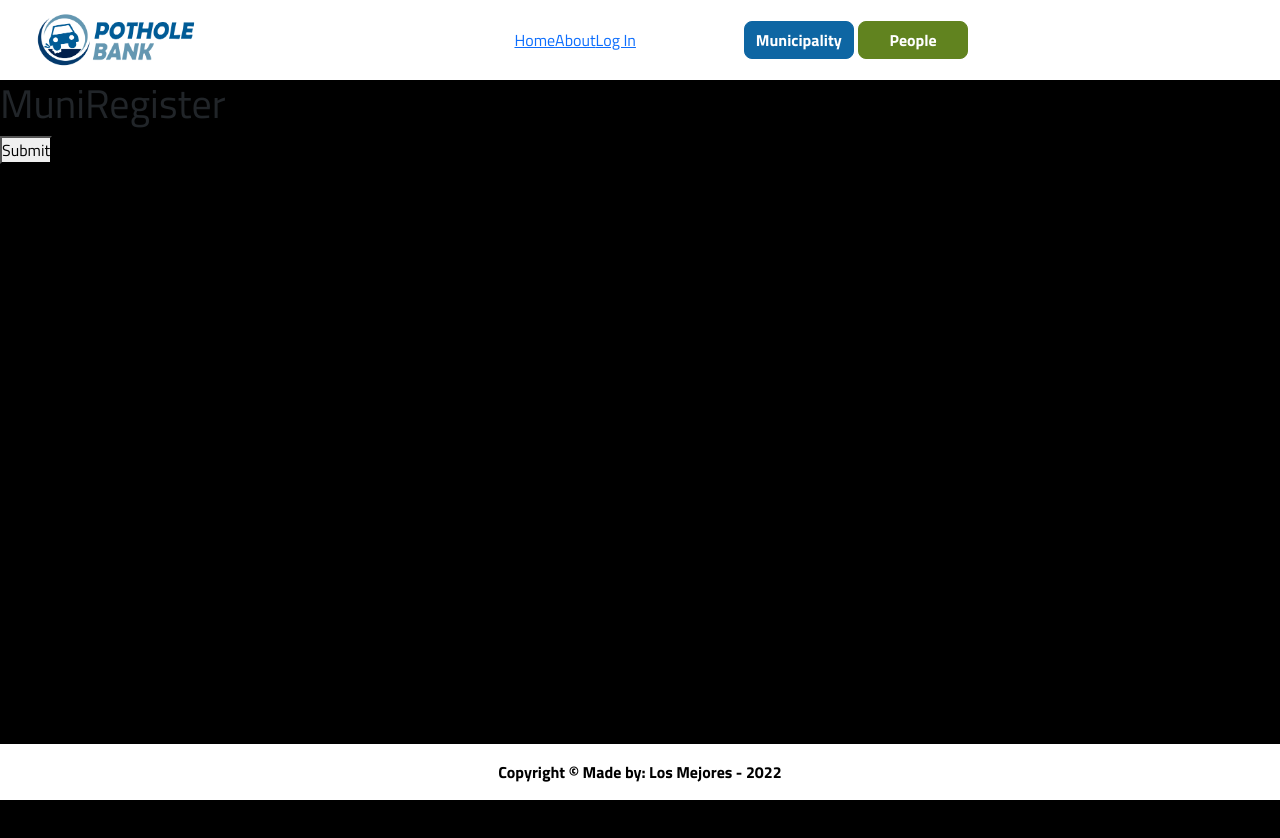
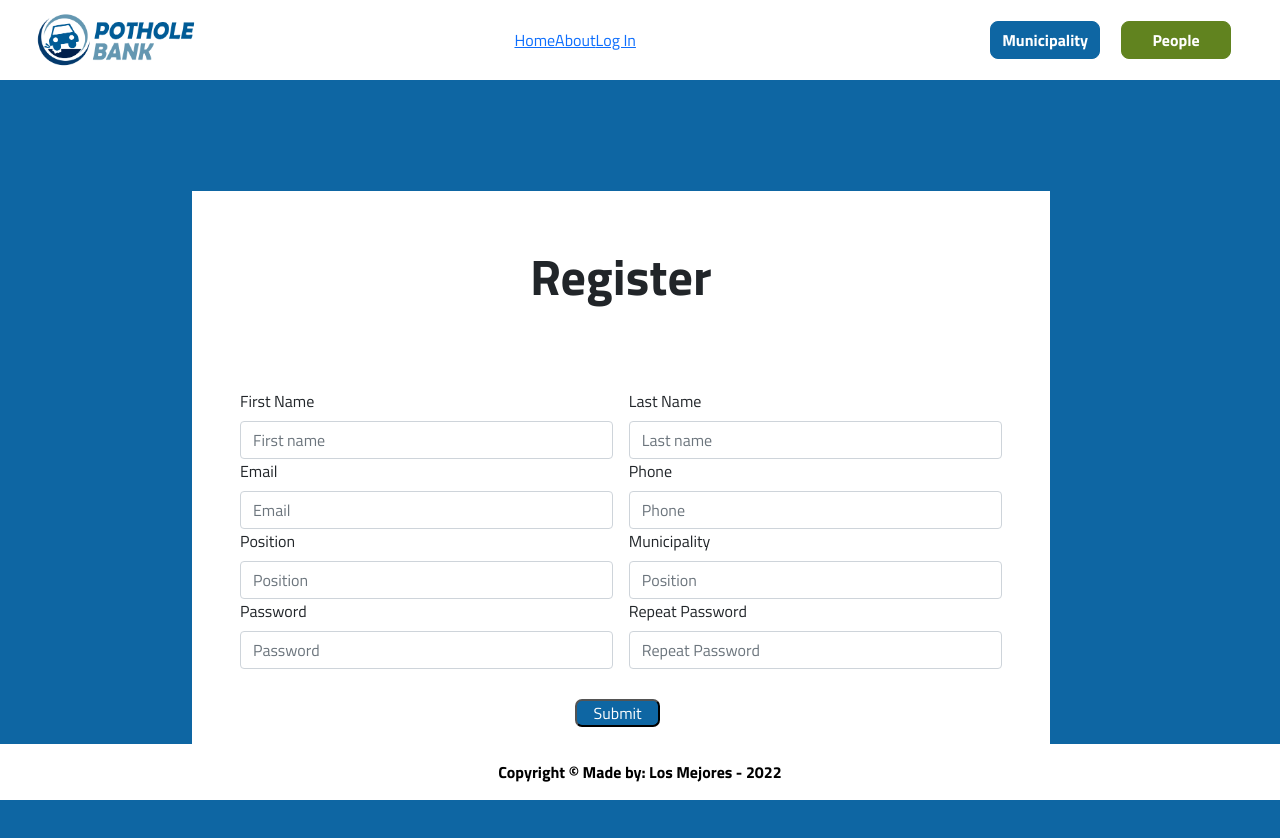
Before and after one commit to ImMikeC/PotHole_Bank, a React app: page /municipality/register in a window 1280 px wide. Shown: the top 838 px of the page. Before the commit the page ends 800 px from the top, so only its background shows below. Built offline with nearby package versions, Linux system fonts and the light colour scheme.

Commit message:
Register

```diff
--- a/src/App.css
+++ b/src/App.css
@@ -1,13 +1,13 @@
 body {
-    background-color: rgb(0, 0, 0);
-    margin: 0;
+  background-color: #1e4a5f;
+  margin: 0;
 }
 
 .footer {
-    background-color: rgb(255, 255, 255);
-    font-family: 'Rokkitt', serif;
+  background-color: rgb(255, 255, 255);
+  font-family: "Rokkitt", serif;
 }
 .footer p {
-    color: black;
-    font-weight: bold;
+  color: black;
+  font-weight: bold;
 }
--- a/src/App.jsx
+++ b/src/App.jsx
@@ -16,14 +16,17 @@ const App = ({ copyright }) => {
     <BrowserRouter>
       <Navbar />
       <Routes>
-                <Route path="/" element={<Home/>} />
-                <Route path="/about" element={<About/>} />
-                <Route path="/login" element={<Login/>}/>
-                <Route path="/municipality" element={<Municipality/>} />
-                <Route path="/municipality/register" element={<MuniRegister/>}/>
-                <Route path="/people" element={<People/>} />
-                <Route path="/people/register" element={<PeopleRegister/>}/>
-                <Route path="*" element={<NotFound/>}/>
+        <Route path="/" element={<Home />} />
+        <Route path="/about" element={<About />} />
+        <Route path="/login" element={<Login />} />
+        <Route path="/municipality" element={<Municipality />} />
+        <Route
+          path="/municipality/register"
+          element={<MuniRegister color="#0E66A3" />}
+        />
+        <Route path="/people" element={<People />} />
+        <Route path="/people/register" element={<PeopleRegister />} />
+        <Route path="*" element={<NotFound />} />
       </Routes>
       <Footer footer={copyright} />
     </BrowserRouter>
--- /dev/null
+++ b/src/styles/MuniRegister.css
@@ -0,0 +1,28 @@
+.contenedor {
+  width: 67%;
+  height: 70%;
+  margin-bottom: 150px;
+  margin-top: 150px;
+  background-color: white;
+  position: relative;
+  left: 15%;
+  bottom: 39px;
+}
+
+.title {
+  height: 150px;
+  font-size: 50px;
+  font-weight: bold;
+  background-color: white;
+  text-align: center;
+}
+
+.buttonSubmit {
+  position: relative;
+  left: 44%;
+  width: 85px;
+  top: 30px;
+  border-radius: 7px;
+  background-color: #0e66a3;
+  color: white;
+}
--- a/src/styles/Navbar.css
+++ b/src/styles/Navbar.css
@@ -105,7 +105,7 @@ nav {
 .buttonMuni {
   background-color: #0e66a3;
   position: relative;
-  left: 98%;
+  left: 322%;
   color: white;
   font-weight: bold;
   width: 110px;
@@ -117,7 +117,7 @@ nav {
 .buttonPeople {
   background-color: #61831f;
   position: relative;
-  left: 102%;
+  left: 341%;
   color: white;
   font-weight: bold;
   width: 110px;
--- /dev/null
+++ b/src/styles/PeopleRegister.css
@@ -0,0 +1,10 @@
+.contenedor2 {
+  width: 50%;
+  height: 70%;
+  margin-bottom: 150px;
+  margin-top: 150px;
+  background-color: white;
+  position: relative;
+  left: 27%;
+  bottom: 39px;
+}
--- a/src/views/Home.js
+++ b/src/views/Home.js
@@ -1,13 +1,14 @@
 import React from "react";
-import Showcase from '../components/Showcase';
+import Showcase from "../components/Showcase";
 
 const Home = () => {
-    return (
-        <>
-            <h1>Home</h1>
-            <Showcase />
-        </>
-    )
-}
+  document.body.style.backgroundColor = "#1E4A5F";
+  return (
+    <>
+      <h1>Home</h1>
+      <Showcase />
+    </>
+  );
+};
 
 export default Home;
--- a/src/views/Login.js
+++ b/src/views/Login.js
@@ -1,15 +1,20 @@
-import React from 'react';
+import React from "react";
 import Button from "../components/Button";
 import { Link } from "react-router-dom";
 
 const Login = () => {
-    return (
-        <>
-            <h1>Login</h1>
-            <Link to="/people/register"><Button className={"buttonPeopleRegister"} text={"Register People"} /></Link>
-            <Link to="/municipality/register"><Button className={"buttonMuniRegister"} text={"Register Muni"} /></Link>
-        </>
-    )
-}
+  document.body.style.backgroundColor = "#1E4A5F";
+  return (
+    <>
+      <h1>Login</h1>
+      <Link to="/people/register">
+        <Button className={"buttonPeopleRegister"} text={"Register People"} />
+      </Link>
+      <Link to="/municipality/register">
+        <Button className={"buttonMuniRegister"} text={"Register Muni"} />
+      </Link>
+    </>
+  );
+};
 
 export default Login;
--- a/src/views/MuniRegister.js
+++ b/src/views/MuniRegister.js
@@ -1,13 +1,111 @@
-import React from 'react';
+import React from "react";
 import Button from "../components/Button";
+import "../styles/MuniRegister.css";
 
-const MuniRegister = () => {
-    return (
-        <>
-            <h1>MuniRegister</h1>
-            <Button className={"buttonSubmit"} text={"Submit"} />
-        </>
-    )
-}
+const MuniRegister = ({ color }) => {
+  document.body.style.backgroundColor = "#0e66a3";
+  return (
+    <div className="contenedor p-5">
+      <div className="title">Register</div>
+      <div className="row g-3">
+        <div className="col">
+          <label for="inputEmail4" class="form-label">
+            First Name
+          </label>
+          <input
+            type="text"
+            className="form-control"
+            placeholder="First name"
+            aria-label="First name"
+          />
+        </div>
+        <div className="col">
+          <label for="inputEmail4" class="form-label">
+            Last Name
+          </label>
+          <input
+            type="text"
+            className="form-control"
+            placeholder="Last name"
+            aria-label="Last name"
+          />
+        </div>
+      </div>
+      <div className="row g-3">
+        <div class="col-md-6">
+          <label for="inputEmail4" class="form-label">
+            Email
+          </label>
+          <input
+            type="email"
+            placeholder="Email"
+            class="form-control"
+            id="inputEmail4"
+          />
+        </div>
+        <div class="col-md-6">
+          <label for="inputEmail4" class="form-label">
+            Phone
+          </label>
+          <input
+            type="email"
+            placeholder="Phone"
+            class="form-control"
+            id="inputEmail4"
+          />
+        </div>
+      </div>
+      <div className="row g-3">
+        <div class="col-md-6">
+          <label for="inputEmail4" class="form-label">
+            Position
+          </label>
+          <input
+            type="email"
+            placeholder="Position"
+            class="form-control"
+            id="inputEmail4"
+          />
+        </div>
+        <div class="col-md-6">
+          <label for="inputEmail4" class="form-label">
+            Municipality
+          </label>
+          <input
+            type="email"
+            placeholder="Position"
+            class="form-control"
+            id="inputEmail4"
+          />
+        </div>
+      </div>
+      <div className="row g-3">
+        <div class="col-md-6">
+          <label for="inputPassword4" class="form-label">
+            Password
+          </label>
+          <input
+            type="password"
+            placeholder="Password"
+            class="form-control"
+            id="inputPassword4"
+          />
+        </div>
+        <div class="col-md-6">
+          <label for="inputPassword4" class="form-label">
+            Repeat Password
+          </label>
+          <input
+            type="password"
+            placeholder="Repeat Password"
+            class="form-control"
+            id="inputPassword4"
+          />
+        </div>
+      </div>
+      <Button className={"buttonSubmit"} text={"Submit"} />
+    </div>
+  );
+};
 
 export default MuniRegister;
--- a/src/views/Municipality.js
+++ b/src/views/Municipality.js
@@ -1,12 +1,12 @@
-import React from 'react';
+import React from "react";
 
 const Municipality = () => {
-    return (
-        <>
-            <h1>Municipality</h1>
-        </>
-
-    )
-}
+  document.body.style.backgroundColor = "#0e66a3";
+  return (
+    <>
+      <h1>Municipality</h1>
+    </>
+  );
+};
 
 export default Municipality;
--- a/src/views/People.js
+++ b/src/views/People.js
@@ -1,11 +1,12 @@
-import React from 'react';
+import React from "react";
 
 const People = () => {
-    return (
-        <>
-            <h1>People</h1>
-        </>
-    )
-}
+  document.body.style.backgroundColor = "#61831F";
+  return (
+    <>
+      <h1>People</h1>
+    </>
+  );
+};
 
 export default People;
--- a/src/views/PeopleRegister.js
+++ b/src/views/PeopleRegister.js
@@ -1,13 +1,37 @@
-import React from 'react';
+import React from "react";
 import Button from "../components/Button";
+import "../styles/PeopleRegister.css";
 
 const PeopleRegister = () => {
-    return (
-        <>
-            <h1>PeopleRegister</h1>
-            <Button className={"buttonSubmit"} text={"Submit"} />
-        </>
-    )
-}
+  document.body.style.backgroundColor = "#1E4A5F";
+  return (
+    <div className="contenedor2 p-5">
+      <div className="title">Register</div>
+      <div className="row g-3">
+        <div class="col-md-12">
+          <label for="inputEmail4" class="form-label">
+            Email
+          </label>
+          <input type="email" class="form-control" id="inputEmail4" />
+        </div>
+      </div>
+      <div className="row g-3">
+        <div class="col-md-6">
+          <label for="inputPassword4" class="form-label">
+            Password
+          </label>
+          <input type="password" class="form-control" id="inputPassword4" />
+        </div>
+        <div class="col-md-6">
+          <label for="inputPassword4" class="form-label">
+            Repeat Password
+          </label>
+          <input type="password" class="form-control" id="inputPassword4" />
+        </div>
+      </div>
+      <Button className={"buttonSubmit"} text={"Submit"} />
+    </div>
+  );
+};
 
 export default PeopleRegister;
```
Also changed, not shown: src/components/Register.jsx (+3 -5 lines). Lines whose indentation alone changed are shown as unchanged.
